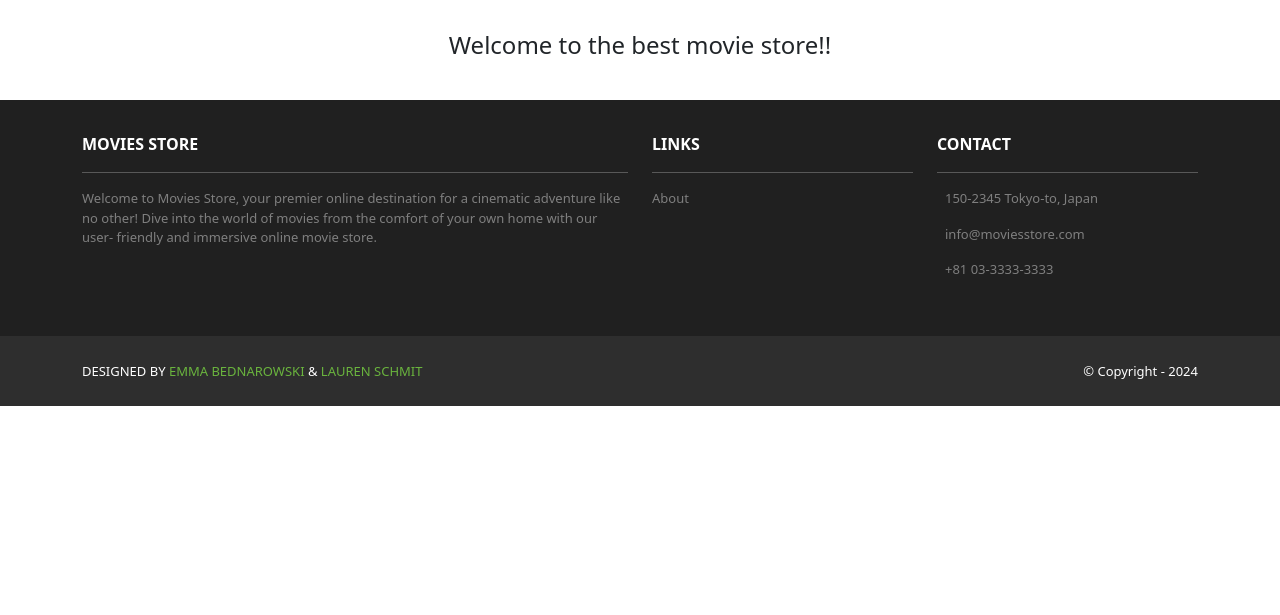
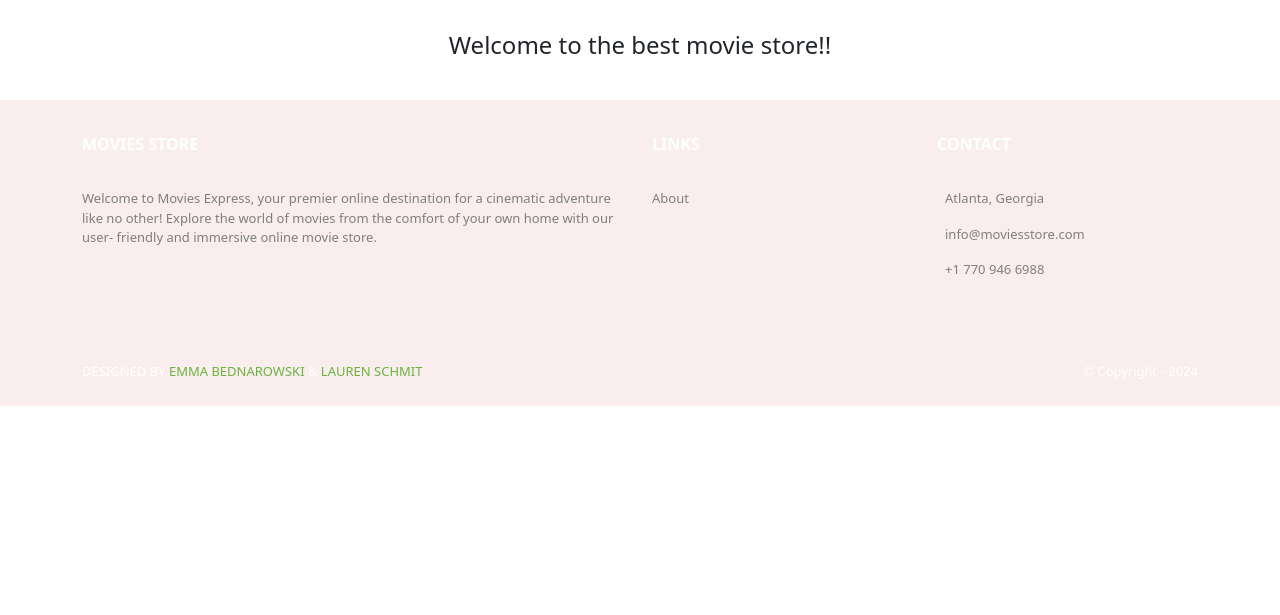
Before and after one commit to laurenaschmidt/project-1, a Django app: page / in a window 1280 px wide. Shown: the part 185-800 px from the top of the page. Run offline with Django 5.2, Linux system fonts and the light colour scheme; some libraries are stand-ins or nearby versions; some web fonts are replaced.

Commit message:
Changed the Logo and some more words

```diff
--- a/moviesstore/moviesstore/moviesstore/static/css/style.css
+++ b/moviesstore/moviesstore/moviesstore/static/css/style.css
@@ -7,10 +7,10 @@
   color: #FFFEF6 !important;
 }
 .bg-dark {
-  background-color: #2E2E2E !important;
+  background-color: #f9eded !important;
 }
 .ms-footer {
-  background-color: #202020;
+  background-color: #f9eded;
 }
 .ms-footer p {
   color: #7F7F7F;
--- a/moviesstore/moviesstore/moviesstore/templates/base.html
+++ b/moviesstore/moviesstore/moviesstore/templates/base.html
@@ -73,9 +73,9 @@
             <b>MOVIES STORE</b>
             <hr />
             <p>
-              Welcome to Movies Store, your premier online
+              Welcome to Movies Express, your premier online
               destination for a cinematic adventure like no
-              other! Dive into the world of movies from the
+              other! Explore the world of movies from the
               comfort of your own home with our user-
               friendly and immersive online movie store.
             </p>
@@ -94,13 +94,13 @@
             <b>CONTACT</b>
             <hr />
             <p><i class="fas fa-home me-2"></i>
-              150-2345 Tokyo-to, Japan
+              Atlanta, Georgia
             </p>
             <p><i class="fas fa-envelope me-2"></i>
               info@moviesstore.com
             </p>
             <p><i class="fas fa-phone me-2"></i>
-              +81 03-3333-3333
+              +1 770 946 6988
             </p>
           </div>
         </div>
```
Also changed, not shown: moviesstore/moviesstore/moviesstore/static/img/logo.png.
